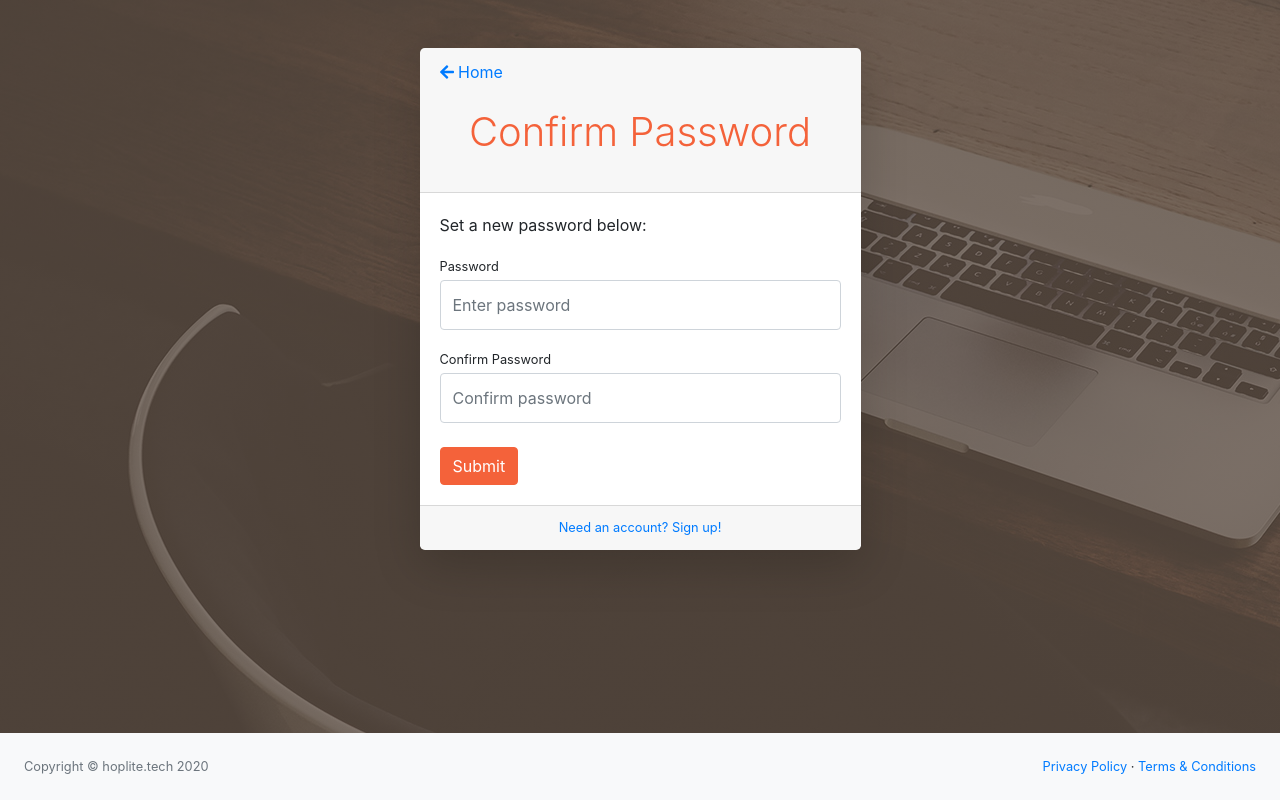
After one commit to alchermd/aeternae, a Django app: page /password-reset-confirm/1/1/ in a window 1280 px wide. The commit adds this page. Run offline with Django 3.2, Linux system fonts and the light colour scheme; some libraries are stand-ins or nearby versions.

Commit message:
Implement password reset feature

```diff
--- a/accounts/templates/accounts/login.html
+++ b/accounts/templates/accounts/login.html
@@ -43,7 +43,7 @@
                     </div>
                 </div>
                 <div class="form-group d-flex align-items-center justify-content-between mt-4 mb-0">
-                    <a class="small" href="#">Forgot Password?</a>
+                    <a class="small" href="{% url 'accounts:password-reset' %}">Forgot Password?</a>
                     <input type="submit" class="btn btn-primary" value="Login">
                 </div>
             </form>
--- /dev/null
+++ b/accounts/templates/accounts/mail/password-reset.html
@@ -0,0 +1,2 @@
+Someone asked for password reset for email {{ email }}. Follow the link below:
+{{ protocol}}://{{ domain }}{% url 'accounts:password-reset-confirm' uidb64=uid token=token %}
--- /dev/null
+++ b/accounts/templates/accounts/password-reset-confirm.html
@@ -0,0 +1,47 @@
+{% extends "accounts/base.html" %}
+
+{% block title %}Confirm New Password{% endblock %}
+
+{% block content %}
+    <div class="col-lg-5">
+        <div class="card shadow-lg border-0 rounded-lg mt-5">
+            <div class="card-header">
+                <a href="{% url 'pages:home' %}"><span class="fa fa-arrow-left"></span> Home</a>
+                <h1 class="text-center font-weight-light my-4 text-primary">Confirm Password</h1>
+            </div>
+            <div class="card-body">
+                {% for error in form.non_field_errors %}
+                    <p class="text-danger small">{{ error }}</p>
+                {% endfor %}
+                <p>Set a new password below:</p>
+                <form method="POST">
+                    {% csrf_token %}
+                    <div class="form-group">
+                        <label class="small mb-1" for="inputPassword">Password</label>
+                        <input class="form-control py-4" id="inputPassword" type="password"
+                               placeholder="Enter password" name="new_password1" required/>
+                        {% for error in form.new_password1.errors %}
+                            <p class="text-danger small">{{ error }}</p>
+                        {% endfor %}
+                    </div>
+                    <div class="form-group">
+                        <label class="small mb-1" for="inputConfirmPassword">Confirm
+                            Password</label>
+                        <input class="form-control py-4" id="inputConfirmPassword"
+                               type="password" placeholder="Confirm password" name="new_password2"
+                               required/>
+                        {% for error in form.new_password2.errors %}
+                            <p class="text-danger small">{{ error }}</p>
+                        {% endfor %}
+                    </div>
+                    <div class="form-group d-flex align-items-center justify-content-between mt-4 mb-0">
+                        <input type="submit" class="btn btn-primary" value="Submit">
+                    </div>
+                </form>
+            </div>
+            <div class="card-footer text-center">
+                <div class="small"><a href="{% url "accounts:register" %}">Need an account? Sign up!</a></div>
+            </div>
+        </div>
+    </div>
+{% endblock %}
--- a/accounts/urls.py
+++ b/accounts/urls.py
@@ -1,4 +1,5 @@
-from django.urls import path
+from django.contrib.auth import views as auth_views
+from django.urls import path, reverse_lazy
 
 from accounts import views
 
@@ -7,4 +8,29 @@ urlpatterns = [
     path('register/', views.register, name='register'),
     path('login/', views.login, name='login'),
     path('logout/', views.logout, name='logout'),
+    path(
+        "password-reset/",
+        auth_views.PasswordResetView.as_view(
+            template_name='accounts/password-reset.html',
+            success_url=reverse_lazy("accounts:password-reset-done"),
+            email_template_name='accounts/mail/password-reset.html',
+        ),
+        name="password-reset"
+    ),
+    path(
+        "password-reset-done/",
+        auth_views.PasswordResetDoneView.as_view(template_name='accounts/password-reset-done.html'),
+        name="password-reset-done"
+    ),
+    path(
+        "password-reset-confirm/<uidb64>/<token>/",
+        auth_views.PasswordResetConfirmView.as_view(
+            template_name='accounts/password-reset-confirm.html', success_url=reverse_lazy('accounts:password-reset-complete')),
+        name="password-reset-confirm"
+    ),
+    path(
+        "password-reset-complete/",
+        auth_views.PasswordResetCompleteView.as_view(template_name='accounts/password-reset-complete.html'),
+        name="password-reset-complete"
+    ),
 ]
--- a/config/settings.py
+++ b/config/settings.py
@@ -121,3 +121,7 @@ AUTH_USER_MODEL = 'accounts.Account'
 
 # Custon login URL
 LOGIN_URL = '/login/'
+
+if DEBUG:
+    EMAIL_BACKEND = "django.core.mail.backends.filebased.EmailBackend"
+    EMAIL_FILE_PATH = str(BASE_DIR.joinpath('sent_emails'))
```
Also changed, not shown: accounts/templates/accounts/password-reset-complete.html (added, +20 -0 lines), accounts/templates/accounts/password-reset-done.html (added, +20 -0 lines), accounts/templates/accounts/password-reset.html (added, +38 -0 lines), README.md.
